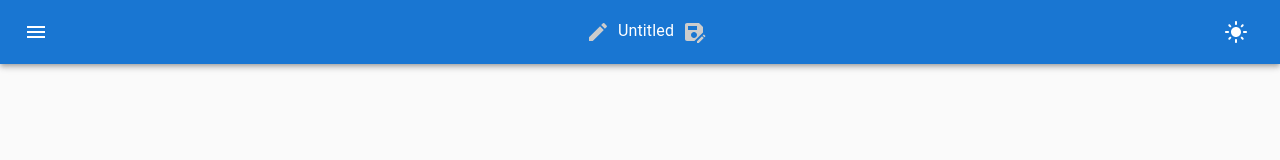
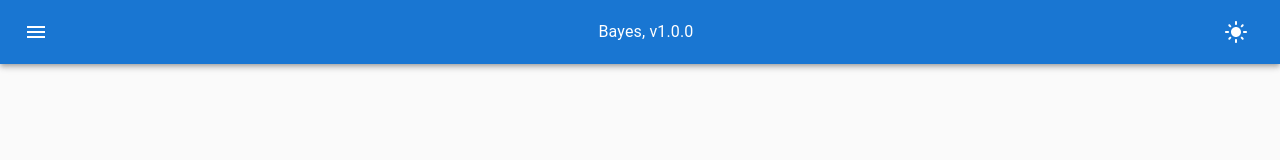
Before and after one commit to quantumsnowball/bayes-domain, a Next.js app: page /favorite in a window 1280 px wide. Shown: the top 160 px of the page. Built offline with nearby package versions, Linux system fonts and the light colour scheme.

Commit message:
layout: only display toolbar on workspace path

```diff
--- a/components/MenuBar/TitleSection/index.tsx
+++ b/components/MenuBar/TitleSection/index.tsx
@@ -12,6 +12,8 @@ import EditDialog from "./EditDialog"
 import { ErrorAlert, OverwriteAlert, SavedAlert } from "./Alert"
 import { Content } from "../../../types"
 import { favoriteActions } from "../../../redux/slices/favoriteSlice"
+import { useRouter } from "next/router"
+import { VERSION } from "../../../constants"
 
 function TitleSection() {
   const dispatch = useDispatch()
@@ -26,6 +28,7 @@ function TitleSection() {
   const [savedAlertOpen, setSavedAlertOpen] = useState(false)
   const [overwriteAlertOpen, setOverwriteAlertOpen] = useState(false)
   const [titleErrorAlertOpen, setTitleErrorAlertOpen] = useState(false)
+  const router = useRouter()
 
   const EditTitleButton = () =>
     <IconButton
@@ -58,6 +61,9 @@ function TitleSection() {
 
   return (
     <>
+      {
+        router.pathname === '/' ?
+          <>
             <Box sx={{ flexGrow: 1 }}>
               <EditTitleButton />
               <Typography
@@ -81,6 +87,17 @@ function TitleSection() {
               setOpen={setTitleErrorAlertOpen}
             />
           </>
+          :
+          <Box sx={{ flexGrow: 1 }}>
+            <Typography
+              component="span"
+              sx={{ cursor: 'pointer' }}
+            >
+              Bayes, v{VERSION}
+            </Typography>
+          </Box>
+      }
+    </>
   )
 }
 
```
Lines whose indentation alone changed are shown as unchanged.
